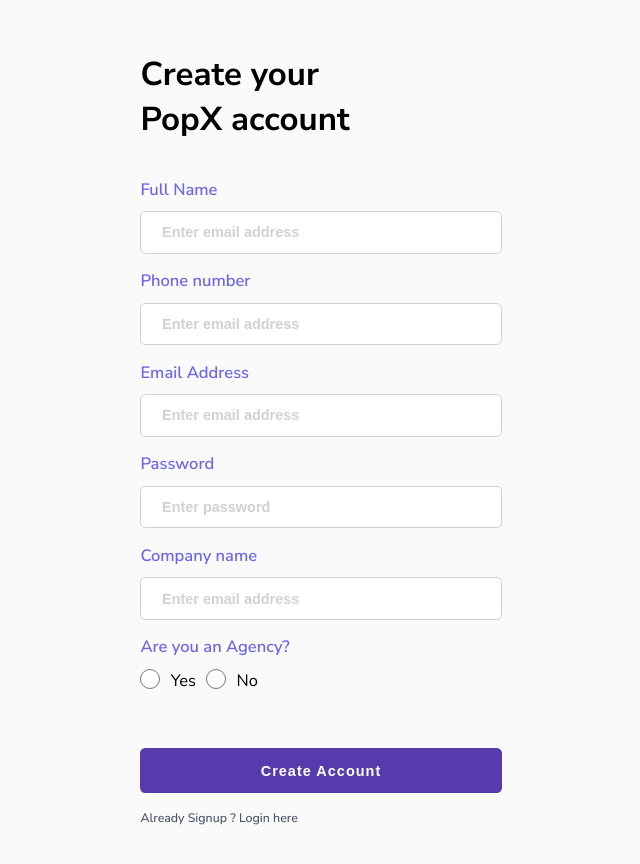
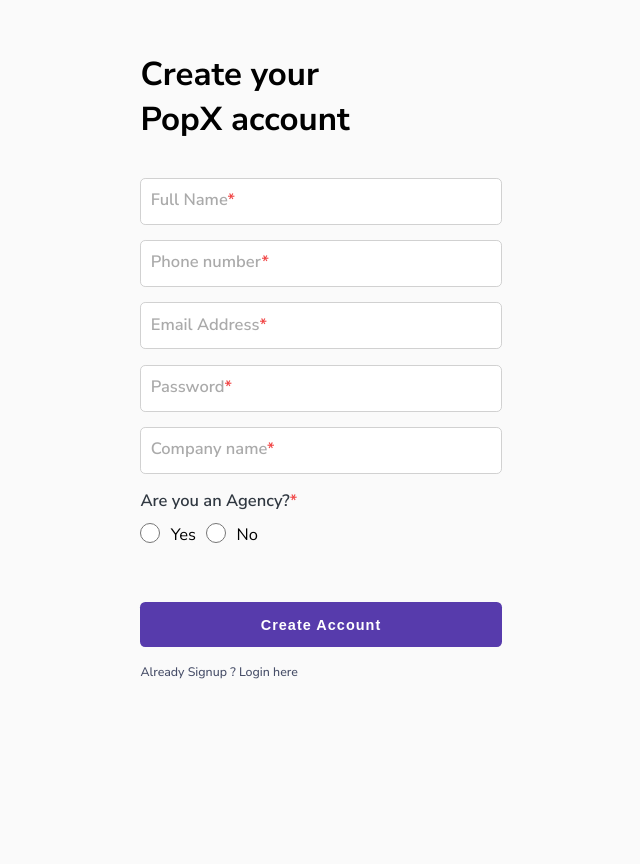
Before and after one commit to deepakkumar9470/react-educase-project, a React (Vite) app: page /signup in a window 1280 px wide. Shown: the top 864 px of the page, without its empty margins (319-959 px from the left). After the commit the page ends 800 px from the top, so only its background shows below. Built offline with nearby package versions, Linux system fonts and the light colour scheme.

Commit message:
second commit

```diff
--- a/src/components/Account/AccountProfile.jsx
+++ b/src/components/Account/AccountProfile.jsx
@@ -8,13 +8,11 @@
       <div className={styles.headingTitle}>Account Settings</div>
 
       <div className={styles.profile}>
-
         <img
-        className={styles.img}
+          className={styles.img}
           src="https://images.pexels.com/photos/1043471/pexels-photo-1043471.jpeg?auto=compress&cs=tinysrgb&w=600"
           alt=""
         />
-        <img className={styles.camera} src={camera} alt="camera" />
 
         <div className={styles.profileTexts}>
           <h3>Mayyr Doe</h3>
@@ -22,9 +20,12 @@
         </div>
       </div>
       <p className={styles.bioPara}>
-        Lorem ipsum dolor sit, amet consectetur adipisicing elit. Porro doloribus ipsam ullam numquam soluta voluptatem quisquam libero delectus sapiente tempora.
+        Lorem ipsum dolor sit, amet consectetur adipisicing elit. Porro
+        doloribus ipsam ullam numquam soluta voluptatem quisquam libero delectus
+        sapiente tempora.
       </p>
       <Link to="/">Go Back </Link>
+      <hr className={styles.hr} />
     </div>
   );
 };
--- a/src/pages/Login/Login.jsx
+++ b/src/pages/Login/Login.jsx
@@ -1,35 +1,47 @@
-import React from 'react'
-import styles from './login.module.scss'
-import { Link } from 'react-router-dom'
+import React from "react";
+import styles from "./login.module.scss";
+import { Link } from "react-router-dom";
 
 const Login = () => {
   return (
     <div className={styles.container}>
       <div className={styles.inner}>
-           <h2 className={styles.headingTitle}>Signin to your <br /> PopX account</h2>
+        <h2 className={styles.headingTitle}>
+          Signin to your <br /> PopX account
+        </h2>
         <p className={styles.mainDesc}>Lorem ipsum dolor, sit amet, </p>
         <p className={styles.mainDesc}>consectetur adipisicing elit.</p>
 
         <form>
           <div className={styles.inputWrapper}>
-                <label htmlFor="email">Email Address</label>
-                 <input type="text" placeholder='Enter email address' />
+            <input type="text" required />
+            <label className={styles.lebeline} htmlFor="email">
+              Email Address
+            </label>
+          </div>
+          <div className={styles.inputWrapper}>
+            <input type="password" required />
+            <label className={styles.lebeline} htmlFor="password">
+              Password
+            </label>
+          </div>
+          {/* <div className={styles.newInput}>
+                <label className={styles.lebeline} htmlFor="email">Email Address</label>
+                 <input type="text" placeholder='Enter email address' required />
               </div>
 
-              <div className={styles.inputWrapper}>
-                <label htmlFor="password">Password</label>
-                 <input type="password" placeholder='Enter password' />
-              </div>
-              <button className={styles.loginBtn}
-               >
-                Login
-            </button>
-            <Link className={styles.link} to="/signup">Don't have an account ? Signup here</Link>
-
+              <div className={styles.newInput}>
+                <label className={styles.lebeline} htmlFor="password">Password</label>
+                 <input type="password" placeholder='Enter password' required />
+              </div> */}
+          <button className={styles.loginBtn}>Login</button>
+          <Link className={styles.link} to="/signup">
+            Don't have an account ? Signup here
+          </Link>
         </form>
       </div>
     </div>
-  )
-}
+  );
+};
 
-export default Login
+export default Login;
--- a/src/pages/Login/login.module.scss
+++ b/src/pages/Login/login.module.scss
@@ -42,28 +42,41 @@
       padding: 2.5rem 0;
 
       .inputWrapper {
-        display: flex;
-        flex-direction: column;
         width: 35rem;
-        gap: 1rem;
-        label {
-          font-size: 1.8rem;
+        position: relative;
+        .lebeline {
+          position: absolute;
+          left: 0;
+          padding: 1rem;
+          pointer-events: none;
+          font-size: 1.6rem;
           font-weight: 600;
-          color: $light-blue;
+          color: $input-grey;
+          transition: 0.5s;
+          &::after {
+            content: "*";
+            color: $red-color;
+          }
         }
+
         input {
           width: 100%;
+          padding: 1.4rem 2rem;
+          border: 1px solid $grey;
+          border-radius: 0.5rem;
+          outline: none;
+          color: $dark;
+          border: 1px solid $grey-color;
           font-size: 1.4rem;
-          font-weight: 700;
-          padding: 1.2rem 2rem;
-          border-radius: 0.5rem;
-          color: $grey-color;
-          border: 1px solid $grey-color;
-          &::placeholder {
-            color: $grey-color;
-          }
-          &:focus {
-            outline: none;
+          transition: 0.5s;
+
+          &:focus + .lebeline,
+          &:valid + .lebeline {
+            color: $light-blue;
+            transform: translateX(10px) translateY(-7px);
+            font-size: 1.4rem;
+            padding: 0 0.5rem;
+            background-color: $mainBg;
           }
         }
       }
@@ -88,7 +101,7 @@
           background-color: grey;
         }
       }
-      .link{
+      .link {
         font-size: 1.2rem;
         color: $grey;
         font-weight: 500;
--- a/src/pages/Signup/Signup.jsx
+++ b/src/pages/Signup/Signup.jsx
@@ -1,53 +1,59 @@
-import React from 'react'
-import styles from './signup.module.scss'
-import { Link } from 'react-router-dom'
+import React from "react";
+import styles from "./signup.module.scss";
+import { Link } from "react-router-dom";
 
 const Signup = () => {
   return (
     <div className={styles.container}>
-            <div
-            className={styles.inner}>
-              <h2 className={styles.headingTitle}>Create your <br /> PopX account</h2>
+      <div className={styles.inner}>
+        <h2 className={styles.headingTitle}>
+          Create your <br /> PopX account
+        </h2>
 
-           <form className={styles.formWrapper} action="">
+        <form className={styles.formWrapper}>
           <div className={styles.inputWrapper}>
-               <label htmlFor="name">Full Name</label>
-                <input type="text" placeholder='Enter email address' />
+            <input type="text" required />
+            <label className={styles.lebeline} htmlFor="name">
+              Full Name
+            </label>
           </div>
           <div className={styles.inputWrapper}>
-               <label htmlFor="phone">Phone number</label>
-                <input type="number" placeholder='Enter email address' />
+            <input type="number" required />
+            <label className={styles.lebeline} htmlFor="phone">
+              Phone number
+            </label>
           </div>
           <div className={styles.inputWrapper}>
-               <label htmlFor="email">Email Address</label>
-                <input type="text" placeholder='Enter email address' />
+            <input type="text" required />
+            <label className={styles.lebeline} htmlFor="email">
+              Email Address
+            </label>
           </div>
 
           <div className={styles.inputWrapper}>
-               <label htmlFor="password">Password</label>
-                <input type="password" placeholder='Enter password' />
+            <input type="password" required/>
+            <label className={styles.lebeline} htmlFor="password">Password</label>
           </div>
 
           <div className={styles.inputWrapper}>
-               <label htmlFor="company">Company name</label>
-                <input type="text" placeholder='Enter email address' />
+            <input type="text" required />
+            <label className={styles.lebeline} htmlFor="company">Company name</label>
           </div>
           <div className={styles.radioWrapper}>
-                <label htmlFor="name">Are you an Agency?</label>
+            <label className={styles.lebeline} htmlFor="name">Are you an Agency?</label>
             <div className={styles.radiosInputs}>
-               <input type="radio" value="Yes"/> <span>Yes</span>
+              <input type="radio" value="Yes" /> <span>Yes</span>
               <input type="radio" value="No" /> <span>No</span>
             </div>
           </div>
-             <button className={styles.signupBtn}
-              >
-               Create Account
-           </button>
-           <Link className={styles.link} to="/login">Already Signup ? Login here</Link>
+          <button className={styles.signupBtn}>Create Account</button>
+          <Link className={styles.link} to="/login">
+            Already Signup ? Login here
+          </Link>
         </form>
       </div>
     </div>
-  )
-}
+  );
+};
 
-export default Signup
+export default Signup;
--- a/src/pages/Signup/signup.module.scss
+++ b/src/pages/Signup/signup.module.scss
@@ -51,50 +51,67 @@
       padding: 1.5rem 0;
 
       .inputWrapper {
-        display: flex;
-        flex-direction: column;
         width: 35rem;
-        gap: 1rem;
-        label {
+        position: relative;
+        .lebeline {
+          position: absolute;
+          left: 0;
+          padding: 1rem;
+          pointer-events: none;
           font-size: 1.6rem;
           font-weight: 600;
-          color: $light-blue;
+          color: $input-grey;
+          transition: 0.5s;
+          &::after {
+            content: "*";
+            color: $red-color;
+          }
         }
+
         input {
           width: 100%;
+          padding: 1.4rem 2rem;
+          border: 1px solid $grey;
+          border-radius: 0.5rem;
+          outline: none;
+          color: $dark;
+          border: 1px solid $grey-color;
           font-size: 1.4rem;
-          font-weight: 700;
-          padding: 1.2rem 2rem;
-          border-radius: 0.5rem;
-          color: $grey-color;
-          border: 1px solid $grey-color;
-          &::placeholder {
-            color: $grey-color;
-          }
-          &:focus {
-            outline: none;
+          transition: 0.5s;
+
+          &:focus + .lebeline,
+          &:valid + .lebeline {
+            color: $light-blue;
+            transform: translateX(10px) translateY(-7px);
+            font-size: 1.4rem;
+            padding: 0 0.5rem;
+            background-color: $mainBg;
           }
         }
       }
 
-      .radioWrapper{
-        .radiosInputs{
+      .radioWrapper {
+        .radiosInputs {
           display: flex;
           gap: 1rem;
 
-          input{
+          input {
             width: 20px;
             height: 20px;
             cursor: pointer;
           }
         }
-        span{
+        span {
           font-size: 1.6rem;
         }
-        label{
+        label {
           font-size: 1.6rem;
           font-weight: 600;
-          color: $light-blue;
+          color: $dark;
+          &::after{
+            content: '*';
+            color: $red-color;
+          }
         }
         display: flex;
         gap: 1rem;
@@ -122,7 +139,7 @@
         }
       }
 
-      .link{
+      .link {
         font-size: 1.2rem;
         color: $grey;
         font-weight: 500;
@@ -139,7 +156,6 @@
           text-align: center;
         }
       }
-
     }
   }
 }
--- a/src/styles/variables.scss
+++ b/src/styles/variables.scss
@@ -9,6 +9,7 @@
 $light-purple: #d0bfff;
 $light-blue: #6d67e4;
 $input-grey: #aaaaaa;
+$red-color: rgb(241, 73, 73);
 
 $box-shadow-custom: -11px -28px 45px -43px rgba(0,0,0,0.1);
 $spacing:0.1rem;
```
Also changed, not shown: src/components/Account/account.module.scss (+12 -23 lines). Lines whose indentation alone changed are shown as unchanged.
